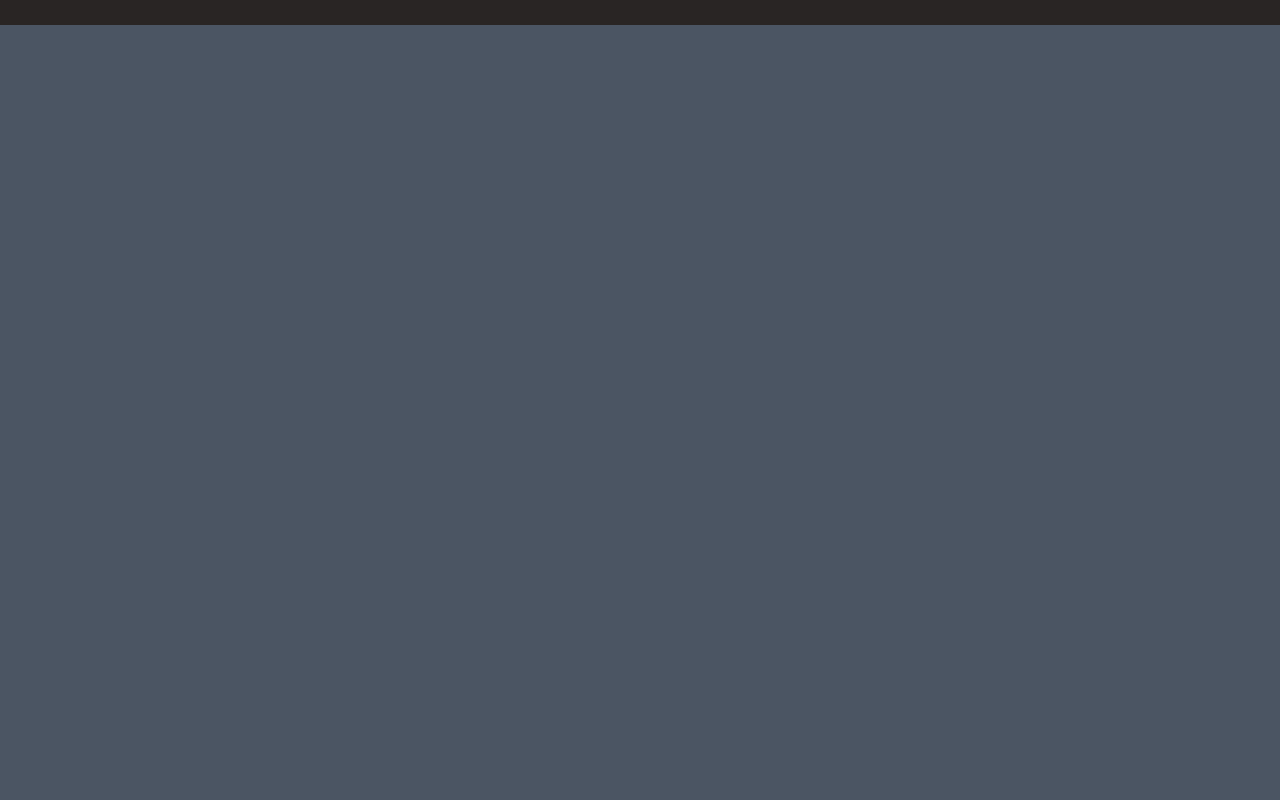
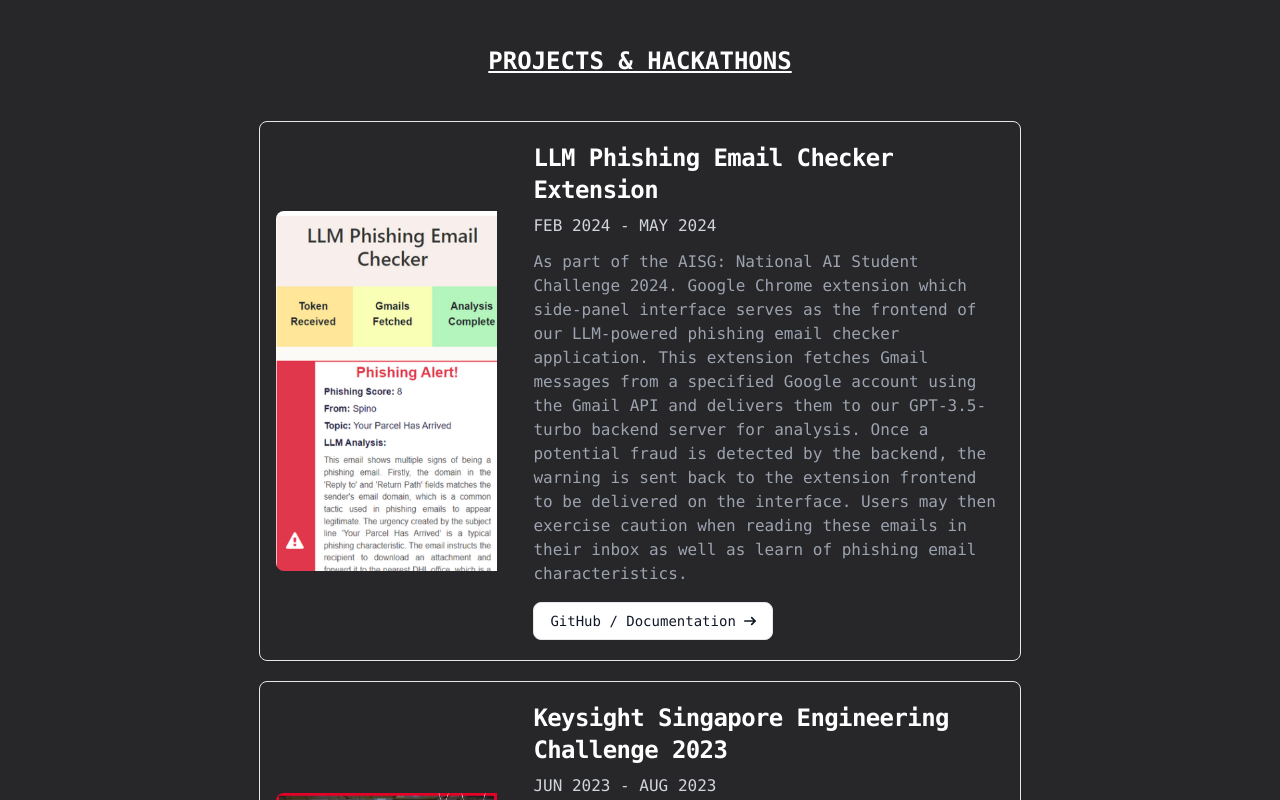
Before and after one commit to yeo-menghan/yeo-menghan.github.io, a Next.js app: page / in a window 1280 px wide. Shown: the part 1800-2600 px from the top of the page. Before the commit the page ends 1825 px from the top, so only its background shows below. Built offline with nearby package versions, Linux system fonts and the light colour scheme.

Commit message:
Add responsive project section

```diff
--- a/app/components/home/experience-section/index.tsx
+++ b/app/components/home/experience-section/index.tsx
@@ -14,7 +14,7 @@
         <div className="w-full max-w-5xl">
           <ol className="relative border-s border-gray-200">
             <ExperienceCard
-              company="Rockship"
+              company="Rockship, NOC Vietnam"
               role="AI / Computer Vision Engineer Intern"
               period="January 2024 - June 2024"
               image="/rockship.png"
--- /dev/null
+++ b/app/components/home/project-section/index.tsx
@@ -0,0 +1,34 @@
+import React from "react";
+import ProjectCard from "../../project-card";
+
+const ProjectsSection = () => {
+  return (
+    <>
+      <div className="z-10 w-full max-w-5xl items-center justify-between font-mono text-2xl font-bold m-3 my-8 flex">
+        <p id="projects" className="mx-auto justify-center p-3 underline">
+          PROJECTS & HACKATHONS
+        </p>
+      </div>
+      <div className="flex flex-col items-center space-y-5 lg:mx-auto lg:w-[70%]">
+        <ProjectCard
+          name="LLM Phishing Email Checker Extension"
+          image="/LLMchecker.png"
+          description="As part of the AISG: National AI Student Challenge 2024. Google Chrome extension which side-panel interface serves as the frontend of our LLM-powered phishing email checker application. This extension fetches Gmail messages from a specified Google account using the Gmail API and delivers them to our GPT-3.5-turbo backend server for analysis. Once a potential fraud is detected by the backend, the warning is sent back to the extension frontend to be delivered on the interface. Users may then exercise caution when reading these emails in their inbox as well as learn of phishing email characteristics."
+          period="FEB 2024 - MAY 2024"
+          url="https://learn.aisingapore.org/naisc2024/"
+          repoUrl="https://github.com/aisg-2024"
+        />
+        <ProjectCard
+          name="Keysight Singapore Engineering Challenge 2023"
+          image="/keysight2023.jpeg"
+          description="Worked with a group of 4 to develop an Arduino-based robot with ESP32 module and Xbox controller to overcome a range of obstacles specified by the Keysight Team. Utilized pygames and TCP connection to port over controls from the native app to Xbox controller."
+          period="JUN 2023 - AUG 2023"
+          url="https://www.youtube.com/watch?v=U3-Jd4MtcOc"
+          repoUrl="https://github.com/yeo-menghan/KSEC_2023"
+        />
+      </div>
+    </>
+  );
+};
+
+export default ProjectsSection;
--- /dev/null
+++ b/app/components/project-card/index.tsx
@@ -0,0 +1,80 @@
+import React from "react";
+import Image from "next/image";
+
+type ExperienceCardprops = {
+  name: string;
+  description: string;
+  period: string;
+  image: string;
+  url: string;
+  repoUrl: string;
+};
+
+const ProjectCard = ({
+  name,
+  description,
+  period,
+  image,
+  url,
+  repoUrl,
+}: ExperienceCardprops) => {
+  return (
+    <div className="max-w-4xl w-full border border-gray-200 rounded-lg shadow dark:bg-gray-800 dark:border-gray-700 mx-auto flex flex-col sm:flex-row">
+      <a
+        href={url}
+        target="_blank"
+        rel="noopener noreferrer"
+        className="flex-shrink-0 flex items-center justify-center p-4 sm:w-1/3"
+      >
+        <Image
+          className="rounded-lg sm:rounded-l-lg sm:rounded-r-none"
+          src={image}
+          alt="project image"
+          width={250}
+          height={250}
+          priority
+        />
+      </a>
+      <div className="flex flex-col p-5 w-full">
+        <a href={url} target="_blank" rel="noopener noreferrer">
+          <h5 className="mb-2 text-xl sm:text-2xl font-bold tracking-tight text-white dark:text-white">
+            {name}
+          </h5>
+        </a>
+        <p className="mb-3 text-sm sm:text-base font-normal text-gray-300 dark:text-gray-400">
+          {period}
+        </p>
+        <p className="flex-grow text-sm sm:text-base font-normal text-gray-400 dark:text-gray-400">
+          {description}
+        </p>
+        <a
+          href={repoUrl}
+          className="block w-max px-4 py-2 mt-4 text-sm font-medium text-gray-900 bg-white border border-gray-200 rounded-lg hover:bg-gray-100 hover:text-blue-700 focus:z-10 focus:ring-4 focus:outline-none focus:ring-gray-100 focus:text-blue-700 dark:bg-gray-800 dark:text-gray-400 dark:border-gray-600 dark:hover:text-white dark:hover:bg-gray-700 dark:focus:ring-gray-700"
+          target="_blank"
+          rel="noopener noreferrer"
+        >
+          <span className="flex items-center">
+            GitHub / Documentation
+            <svg
+              className="w-3 h-3 ml-2 rtl:rotate-180"
+              aria-hidden="true"
+              xmlns="http://www.w3.org/2000/svg"
+              fill="none"
+              viewBox="0 0 14 10"
+            >
+              <path
+                stroke="currentColor"
+                strokeLinecap="round"
+                strokeLinejoin="round"
+                strokeWidth="2"
+                d="M1 5h12m0 0L9 1m4 4L9 9"
+              />
+            </svg>
+          </span>
+        </a>
+      </div>
+    </div>
+  );
+};
+
+export default ProjectCard;
--- a/app/page.tsx
+++ b/app/page.tsx
@@ -1,11 +1,13 @@
 import AboutMeSection from "./components/home/about-me-section";
 import ExperienceSection from "./components/home/experience-section";
+import ProjectsSection from "./components/home/project-section";
 
 export default function Home() {
   return (
-    <main className="flex min-h-screen flex-col items-center justify-between p-6 pb-3 lg:pb-6 lg:px-24 lg:pt-16 font-mono bg-stone-800">
+    <main className="flex min-h-screen flex-col items-center justify-between p-6 pb-3 lg:pb-6 lg:px-24 lg:pt-16 font-mono bg-zinc-800">
       <AboutMeSection />
       <ExperienceSection />
+      <ProjectsSection />
     </main>
   );
 }
```
Also changed, not shown: public/LLMchecker.png (added).
